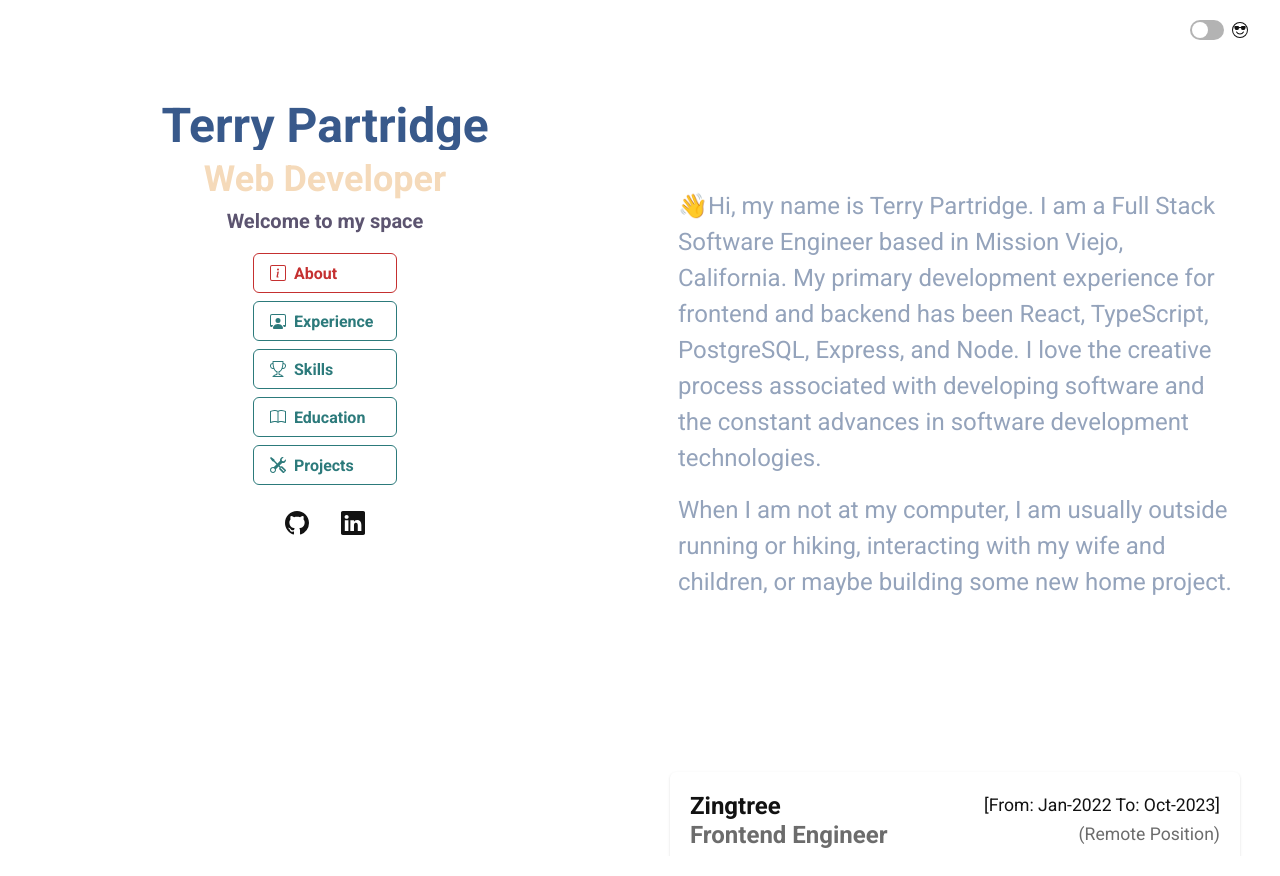
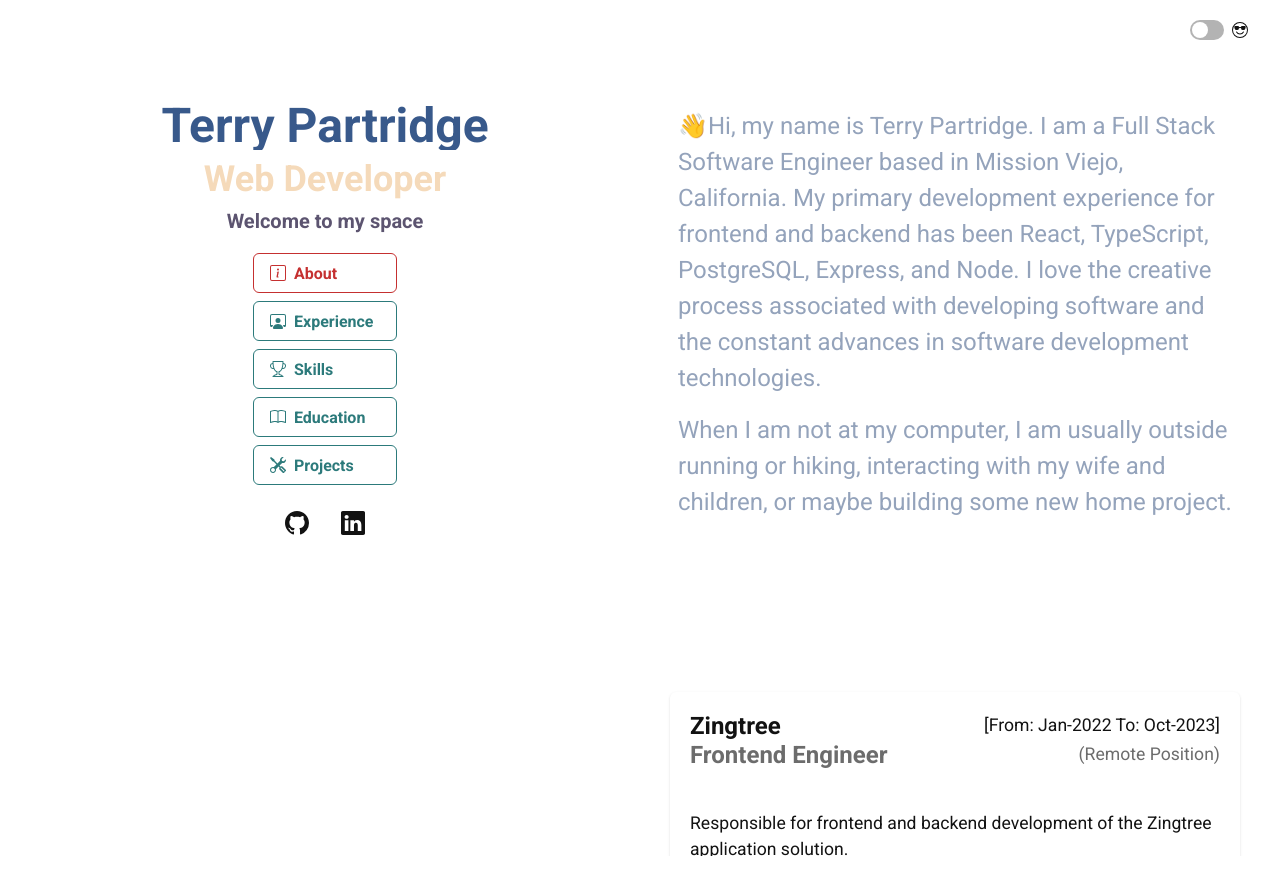
Before and after one commit to ocsfwarch/thetapsite_v4, a React (Vite) app: page / in a window 1280 px wide. Built offline with nearby package versions, Linux system fonts and the light colour scheme.

Commit message:
Style update to top margin of the observer container

```diff
--- a/src/components/ObserverContainer/ObserverContainer.tsx
+++ b/src/components/ObserverContainer/ObserverContainer.tsx
@@ -76,7 +76,7 @@ const ObserverContainer = ({
           display: "flex",
           flexFlow: "column nowrap",
           width: "100%",
-          marginTop: "6rem",
+          marginTop: "1rem",
           marginLeft: "1rem",
         }}
       >
```
